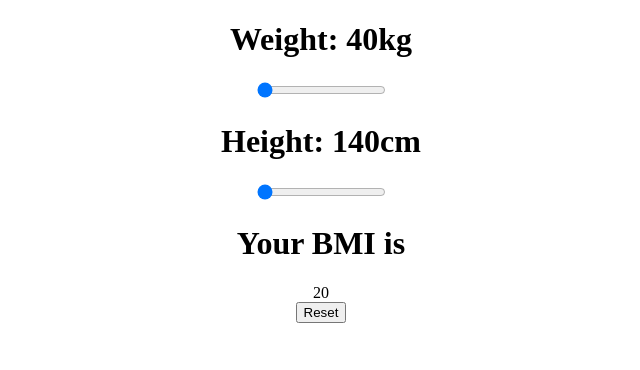
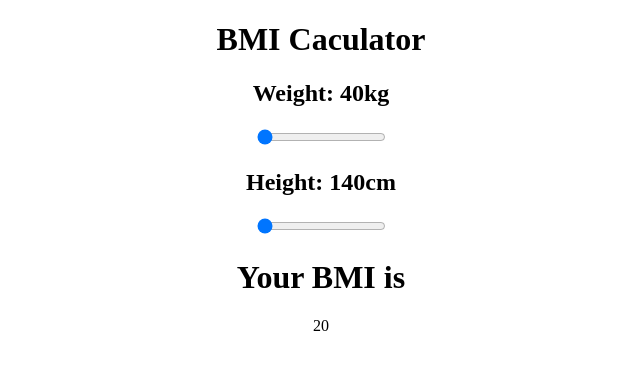
Before and after one commit to flmngwllm/BMI-Calculator, a React (Create React App) app: page / in a window 1280 px wide. Shown: the top 370 px of the page, without its empty margins (319-959 px from the left). Built offline with nearby package versions, Linux system fonts and the light colour scheme.

Commit message:
reset button disappears when sliders are default

```diff
--- a/src/App.js
+++ b/src/App.js
@@ -12,18 +12,26 @@
 
   return (
     <div className="App">
+      <Title />
       <Weight weight={weight} setWeight={setWeight} />
       <Height height={height} setHeight={setHeight} />
       <DisplayBMI weight={weight} height={height} />
-      <Reset reset={HandleReset} />
+      {height > 140 && weight > 40 && <Reset reset={HandleReset} />}
     </div>
   );
 }
 
+function Title() {
+  return (
+    <div>
+      <h1>BMI Caculator</h1>
+    </div>
+  );
+}
 function Weight({ weight, setWeight }) {
   return (
     <div>
-      <h1>Weight: {weight}kg</h1>
+      <h2>Weight: {weight}kg</h2>
       <input
         type="range"
         id="slider"
@@ -40,7 +48,7 @@
 function Height({ height, setHeight }) {
   return (
     <div>
-      <h1>Height: {height}cm</h1>
+      <h2>Height: {height}cm</h2>
       <input
         type="range"
         id="slider"
```
